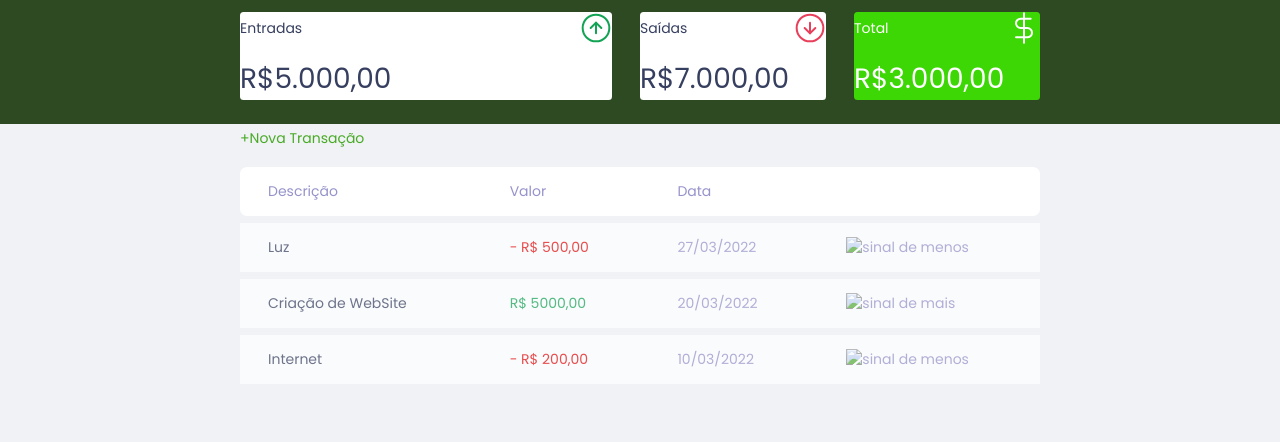
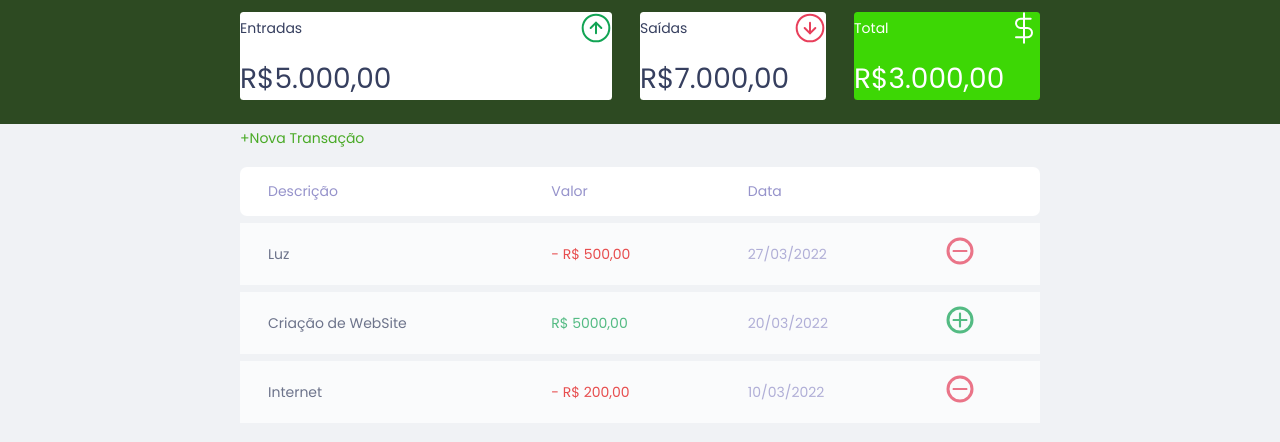
Before and after one commit to pmartinsn/DW2A4-A2, a plain HTML site: page index.html in a window 1280 px wide. Shown: the part 74-516 px from the top of the page. Drawn offline with Linux system fonts and the light colour scheme.

Commit message:
correção caminho svg

```diff
--- a/index.html
+++ b/index.html
@@ -74,19 +74,19 @@
 						<td class="description">Luz</td>
 						<td class="expense">- R$ 500,00</td>
 						<td class="date">27/03/2022</td>
-						<td><img src="../A2/assets/minus.svg" alt="sinal de menos"></td>
+						<td><img src="../DW2A4-A2/assets/minus.svg" alt="sinal de menos"></td>
 					</tr>
 					<tr>
 						<td class="description">Criação de WebSite</td>
 						<td class="income"> R$ 5000,00</td>
 						<td class="date">20/03/2022</td>
-						<td><img src="../A2/assets/plus.svg" alt="sinal de mais"></td>
+						<td><img src="../DW2A4-A2/assets/plus.svg" alt="sinal de mais"></td>
 					</tr>
 					<tr>
 						<td class="description">Internet</td>
 						<td class="expense">- R$ 200,00</td>
 						<td class="date">10/03/2022</td>
-						<td><img src="../A2/assets/minus.svg" alt="sinal de menos"></td>
+						<td><img src="../DW2A4-A2/assets/minus.svg" alt="sinal de menos"></td>
 					</tr>
 				</tbody>
 			</table>
```
